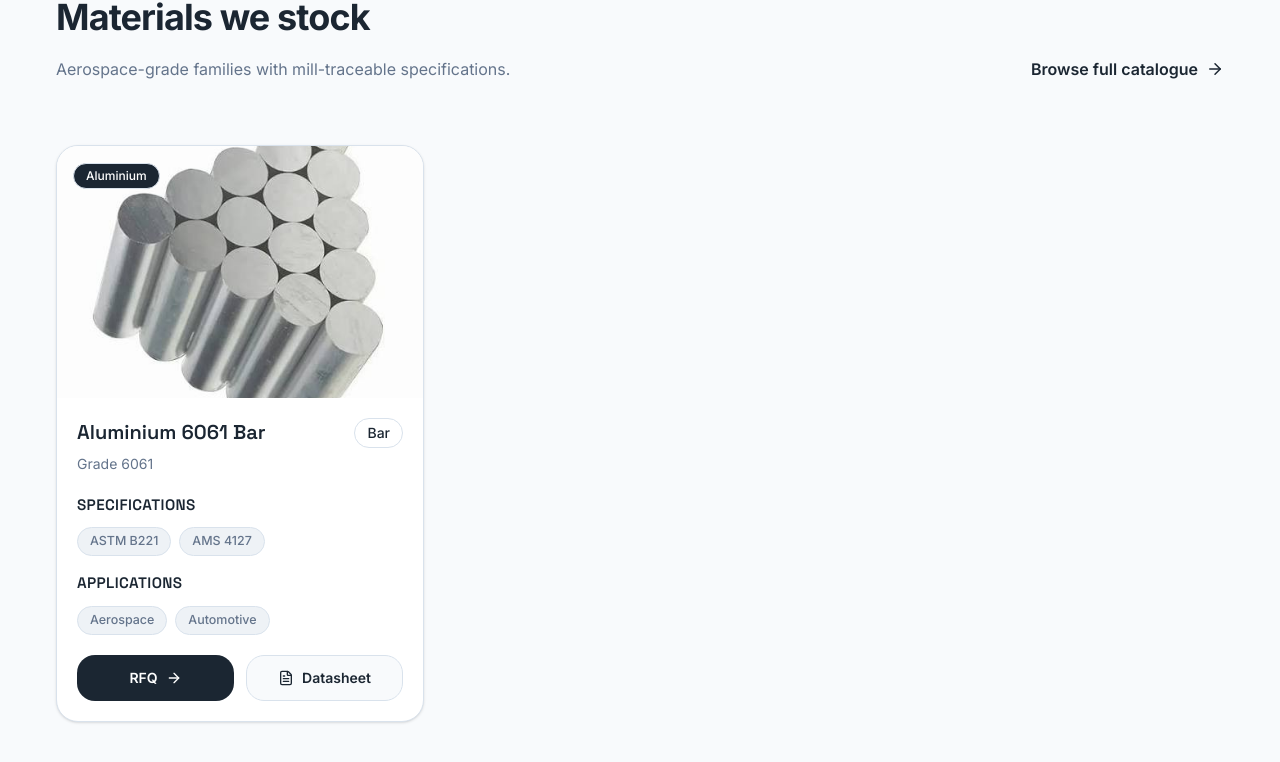
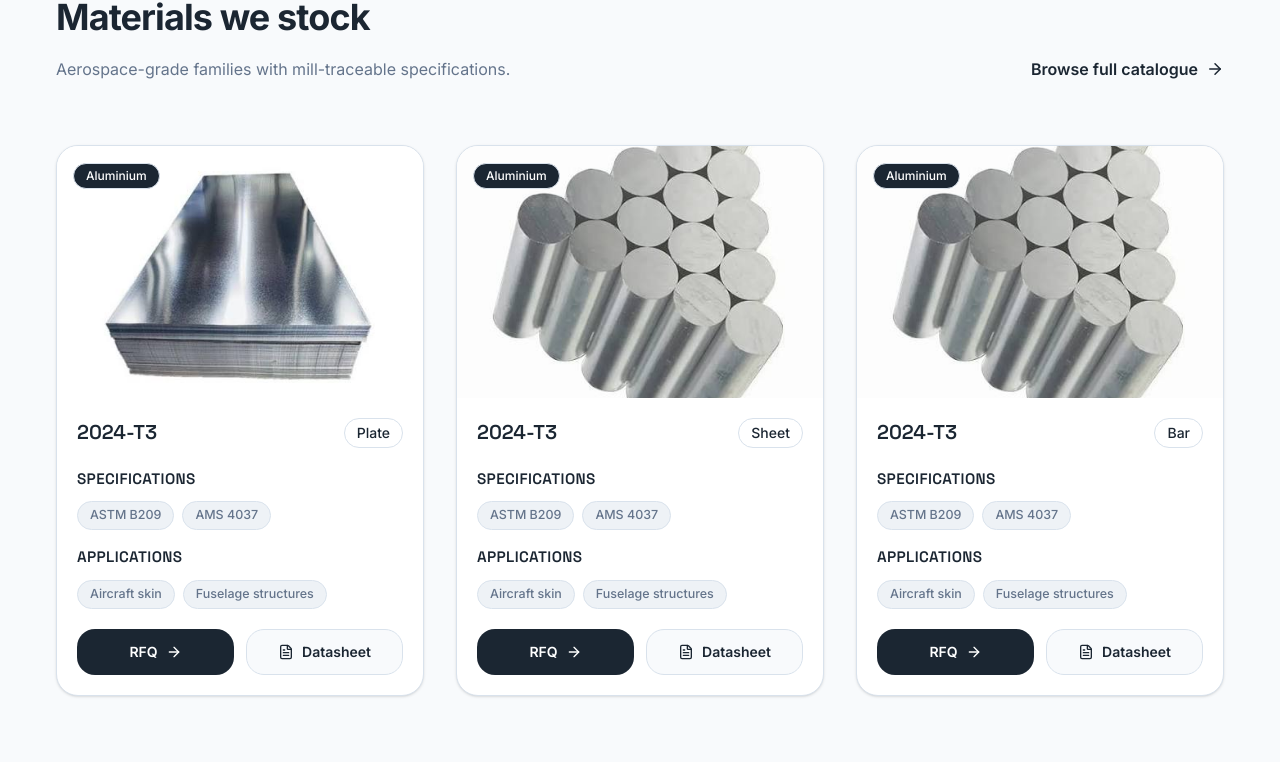
Before and after one commit to PurushottamPortfolio-Repo/alltinium, a Next.js app: page / in a window 1280 px wide. Shown: the part 1808-2570 px from the top of the page. Built offline with nearby package versions, Linux system fonts and the light colour scheme.

Commit message:
materials added

```diff
--- a/src/components/material/material-card.tsx
+++ b/src/components/material/material-card.tsx
@@ -50,12 +50,9 @@ export function MaterialCard({ material }: MaterialCardProps) {
         <div className="flex flex-col gap-4 sm:flex-row sm:items-start sm:justify-between">
           <div className="space-y-2">
             <h3 className="font-heading text-lg font-semibold text-foreground sm:text-xl">
-              {material.title}
+              {material.grade}
             </h3>
-
-            <p className="font-body text-sm text-muted-foreground">Grade {material.grade}</p>
           </div>
-
           {/* Form */}
 
           <div className="flex flex-wrap items-center gap-2">
--- a/src/data/materials/aluminium.ts
+++ b/src/data/materials/aluminium.ts
@@ -2,14 +2,37 @@ import { Material } from "@/types/material";
 import { assets } from "@/assets";
 
 export const ALUMINIUM_MATERIALS: Material[] = [
+  // 2000 series
   {
-    id: "alu-6061-bar",
-    title: "Aluminium 6061 Bar",
+    id: "alu-2024-bar",
+    title: "Aluminium 2024 Bar",
     category: "aluminium",
-    form: "bar",
-    grade: "6061",
-    specifications: ["ASTM B221", "AMS 4127"],
-    applications: ["Aerospace", "Automotive"],
+    form: "plate",
+    grade: "2024-T3",
+    specifications: ["ASTM B209", "AMS 4037"],
+    applications: ["Aircraft skin", "Fuselage structures"],
+    image: {
+      id: "alu-6061-bar-image",
+      src: assets.materials.aluminium.plate5083,
+      alt: "Aluminium 6061 Bar",
+      isPrimary: true,
+    },
+    datasheet: {
+      title: "Aluminium 6061 Bar Datasheet",
+      file: "/datasheets/aluminium/6061-bar.pdf",
+    },
+    description:
+      "Heat-treatable aluminium alloy with excellent strength, corrosion resistance and machinability.",
+    featured: true,
+  },
+  {
+    id: "alu-2024-bar",
+    title: "Aluminium 2024 Bar",
+    category: "aluminium",
+    form: "sheet",
+    grade: "2024-T3",
+    specifications: ["ASTM B209", "AMS 4037"],
+    applications: ["Aircraft skin", "Fuselage structures"],
     image: {
       id: "alu-6061-bar-image",
       src: assets.materials.aluminium.bar6061,
@@ -25,43 +48,267 @@ export const ALUMINIUM_MATERIALS: Material[] = [
     featured: true,
   },
   {
-    id: "alu-7075-bar",
-    title: "Aluminium 7075 Bar",
+    id: "alu-2024-bar",
+    title: "Aluminium 2024 Bar",
     category: "aluminium",
     form: "bar",
-    grade: "7075",
-    specifications: ["ASTM B221", "AMS 4127"],
-    applications: ["Aerospace", "Defence"],
+    grade: "2024-T3",
+    specifications: ["ASTM B209", "AMS 4037"],
+    applications: ["Aircraft skin", "Fuselage structures"],
     image: {
-      id: "alu-7075-bar-image",
-      src: assets.materials.aluminium.bar7075,
-      alt: "Aluminium 7075 Bar",
+      id: "alu-6061-bar-image",
+      src: assets.materials.aluminium.bar6061,
+      alt: "Aluminium 6061 Bar",
+      isPrimary: true,
     },
     datasheet: {
-      title: "Aluminium 7075 Bar Datasheet",
-      file: "/datasheets/aluminium/7075-bar.pdf",
+      title: "Aluminium 6061 Bar Datasheet",
+      file: "/datasheets/aluminium/6061-bar.pdf",
     },
     description:
-      "High-strength aluminium alloy used in demanding aerospace and defence components.",
+      "Heat-treatable aluminium alloy with excellent strength, corrosion resistance and machinability.",
+    featured: true,
   },
   {
-    id: "alu-5083-plate",
-    title: "Aluminium 5083 Plate",
+    id: "alu-2024-bar",
+    title: "Aluminium 2024 Bar",
+    category: "aluminium",
+    form: "rod",
+    grade: "2024-T3",
+    specifications: ["ASTM B209", "AMS 4037"],
+    applications: ["Aircraft skin", "Fuselage structures"],
+    image: {
+      id: "alu-6061-bar-image",
+      src: assets.materials.aluminium.bar6061,
+      alt: "Aluminium 6061 Bar",
+      isPrimary: true,
+    },
+    datasheet: {
+      title: "Aluminium 6061 Bar Datasheet",
+      file: "/datasheets/aluminium/6061-bar.pdf",
+    },
+    description:
+      "Heat-treatable aluminium alloy with excellent strength, corrosion resistance and machinability.",
+    featured: true,
+  },
+  {
+    id: "alu-2024-bar",
+    title: "Aluminium 2024 Bar",
+    category: "aluminium",
+    form: "wire",
+    grade: "2024-T3",
+    specifications: ["ASTM B209", "AMS 4037"],
+    applications: ["Aircraft skin", "Fuselage structures"],
+    image: {
+      id: "alu-6061-bar-image",
+      src: assets.materials.aluminium.bar6061,
+      alt: "Aluminium 6061 Bar",
+      isPrimary: true,
+    },
+    datasheet: {
+      title: "Aluminium 6061 Bar Datasheet",
+      file: "/datasheets/aluminium/6061-bar.pdf",
+    },
+    description:
+      "Heat-treatable aluminium alloy with excellent strength, corrosion resistance and machinability.",
+    featured: true,
+  },
+  {
+    id: "alu-2024-bar",
+    title: "Aluminium 2024 Bar",
+    category: "aluminium",
+    form: "extrusion",
+    grade: "2024-T3",
+    specifications: ["ASTM B209", "AMS 4037"],
+    applications: ["Aircraft skin", "Fuselage structures"],
+    image: {
+      id: "alu-6061-bar-image",
+      src: assets.materials.aluminium.bar6061,
+      alt: "Aluminium 6061 Bar",
+      isPrimary: true,
+    },
+    datasheet: {
+      title: "Aluminium 6061 Bar Datasheet",
+      file: "/datasheets/aluminium/6061-bar.pdf",
+    },
+    description:
+      "Heat-treatable aluminium alloy with excellent strength, corrosion resistance and machinability.",
+    featured: true,
+  },
+  {
+    id: "alu-2024-bar",
+    title: "Aluminium 2024 Bar",
+    category: "aluminium",
+    form: "sheet",
+    grade: "2024-T351",
+    specifications: ["ASTM B209", "AMS 4037"],
+    applications: ["Aircraft skin", "Fuselage structures"],
+    image: {
+      id: "alu-6061-bar-image",
+      src: assets.materials.aluminium.bar6061,
+      alt: "Aluminium 6061 Bar",
+      isPrimary: true,
+    },
+    datasheet: {
+      title: "Aluminium 6061 Bar Datasheet",
+      file: "/datasheets/aluminium/6061-bar.pdf",
+    },
+    description:
+      "Heat-treatable aluminium alloy with excellent strength, corrosion resistance and machinability.",
+    featured: true,
+  },
+  {
+    id: "alu-2024-bar",
+    title: "Aluminium 2024 Bar",
     category: "aluminium",
     form: "plate",
-    grade: "5083",
-    specifications: ["ASTM B209", "DIN EN 573"],
-    applications: ["Marine", "Automotive"],
+    grade: "2024-T351",
+    specifications: ["ASTM B209", "AMS 4037"],
+    applications: ["Aircraft skin", "Fuselage structures"],
     image: {
-      id: "alu-5083-plate-image",
+      id: "alu-6061-bar-image",
       src: assets.materials.aluminium.plate5083,
-      alt: "Aluminium 5083 Plate",
+      alt: "Aluminium 6061 Bar",
+      isPrimary: true,
     },
     datasheet: {
-      title: "Aluminium 5083 Plate Datasheet",
-      file: "/datasheets/aluminium/5083-plate.pdf",
+      title: "Aluminium 6061 Bar Datasheet",
+      file: "/datasheets/aluminium/6061-bar.pdf",
     },
     description:
-      "Excellent corrosion resistance and weldability for marine and structural applications.",
+      "Heat-treatable aluminium alloy with excellent strength, corrosion resistance and machinability.",
+    featured: true,
+  },
+  {
+    id: "alu-2014-bar",
+    title: "Aluminium 6061 Bar",
+    category: "aluminium",
+    form: "plate",
+    grade: "2014-T6",
+    specifications: ["ASTM B209", "AMS 4037"],
+    applications: ["Aircraft skin", "Fuselage structures"],
+    image: {
+      id: "alu-6061-bar-image",
+      src: assets.materials.aluminium.plate5083,
+      alt: "Aluminium 6061 Bar",
+      isPrimary: true,
+    },
+    datasheet: {
+      title: "Aluminium 6061 Bar Datasheet",
+      file: "/datasheets/aluminium/6061-bar.pdf",
+    },
+    description:
+      "Heat-treatable aluminium alloy with excellent strength, corrosion resistance and machinability.",
+    featured: true,
+  },
+  {
+    id: "alu-2014-bar",
+    title: "Aluminium 6061 Bar",
+    category: "aluminium",
+    form: "sheet",
+    grade: "2014-T6",
+    specifications: ["ASTM B209", "AMS 4037"],
+    applications: ["Aircraft skin", "Fuselage structures"],
+    image: {
+      id: "alu-6061-bar-image",
+      src: assets.materials.aluminium.bar6061,
+      alt: "Aluminium 6061 Bar",
+      isPrimary: true,
+    },
+    datasheet: {
+      title: "Aluminium 6061 Bar Datasheet",
+      file: "/datasheets/aluminium/6061-bar.pdf",
+    },
+    description:
+      "Heat-treatable aluminium alloy with excellent strength, corrosion resistance and machinability.",
+    featured: true,
+  },
+  {
+    id: "alu-2014-bar",
+    title: "Aluminium 6061 Bar",
+    category: "aluminium",
+    form: "bar",
+    grade: "2014-T6",
+    specifications: ["ASTM B209", "AMS 4037"],
+    applications: ["Aircraft skin", "Fuselage structures"],
+    image: {
+      id: "alu-6061-bar-image",
+      src: assets.materials.aluminium.bar6061,
+      alt: "Aluminium 6061 Bar",
+      isPrimary: true,
+    },
+    datasheet: {
+      title: "Aluminium 6061 Bar Datasheet",
+      file: "/datasheets/aluminium/6061-bar.pdf",
+    },
+    description:
+      "Heat-treatable aluminium alloy with excellent strength, corrosion resistance and machinability.",
+    featured: true,
+  },
+  {
+    id: "alu-2014-bar",
+    title: "Aluminium 6061 Bar",
+    category: "aluminium",
+    form: "rod",
+    grade: "2014-T6",
+    specifications: ["ASTM B209", "AMS 4037"],
+    applications: ["Aircraft skin", "Fuselage structures"],
+    image: {
+      id: "alu-6061-bar-image",
+      src: assets.materials.aluminium.bar6061,
+      alt: "Aluminium 6061 Bar",
+      isPrimary: true,
+    },
+    datasheet: {
+      title: "Aluminium 6061 Bar Datasheet",
+      file: "/datasheets/aluminium/6061-bar.pdf",
+    },
+    description:
+      "Heat-treatable aluminium alloy with excellent strength, corrosion resistance and machinability.",
+    featured: true,
+  },
+  {
+    id: "alu-2014-bar",
+    title: "Aluminium 6061 Bar",
+    category: "aluminium",
+    form: "forging",
+    grade: "2014-T6",
+    specifications: ["ASTM B209", "AMS 4037"],
+    applications: ["Aircraft skin", "Fuselage structures"],
+    image: {
+      id: "alu-6061-bar-image",
+      src: assets.materials.aluminium.bar6061,
+      alt: "Aluminium 6061 Bar",
+      isPrimary: true,
+    },
+    datasheet: {
+      title: "Aluminium 6061 Bar Datasheet",
+      file: "/datasheets/aluminium/6061-bar.pdf",
+    },
+    description:
+      "Heat-treatable aluminium alloy with excellent strength, corrosion resistance and machinability.",
+    featured: true,
+  },
+  {
+    id: "alu-2014-bar",
+    title: "Aluminium 6061 Bar",
+    category: "aluminium",
+    form: "extrusion",
+    grade: "2014-T6",
+    specifications: ["ASTM B209", "AMS 4037"],
+    applications: ["Aircraft skin", "Fuselage structures"],
+    image: {
+      id: "alu-6061-bar-image",
+      src: assets.materials.aluminium.bar6061,
+      alt: "Aluminium 6061 Bar",
+      isPrimary: true,
+    },
+    datasheet: {
+      title: "Aluminium 6061 Bar Datasheet",
+      file: "/datasheets/aluminium/6061-bar.pdf",
+    },
+    description:
+      "Heat-treatable aluminium alloy with excellent strength, corrosion resistance and machinability.",
+    featured: true,
   },
 ];
--- a/src/data/materials/categories.ts
+++ b/src/data/materials/categories.ts
@@ -3,4 +3,6 @@ export const MATERIAL_CATEGORIES = [
   { id: "titanium", name: "Titanium" },
   { id: "nickel-superalloys", name: "Nickel Superalloys" },
   { id: "special-steels", name: "Special Steels" },
+  { id: "tungsten", name: "Tungsten" },
+  { id: "Critical & Strategic Minerals", name: "Critical & Strategic Minerals" },
 ] as const;
--- a/src/data/materials/forms.ts
+++ b/src/data/materials/forms.ts
@@ -1,7 +1,11 @@
 export const MATERIAL_FORMS = [
-  { id: "bar", name: "Bar" },
   { id: "plate", name: "Plate" },
   { id: "sheet", name: "Sheet" },
+  { id: "foil", name: "Foil" },
+  { id: "bar", name: "Bar" },
+  { id: "flat/square/hex bar", name: "Flat/Square/Hex Bar" },
+  { id: "rod", name: "Rod" },
+
   { id: "pipe", name: "Pipe" },
   { id: "tube", name: "Tube" },
   { id: "wire", name: "Wire" },
--- a/src/types/material.ts
+++ b/src/types/material.ts
@@ -41,7 +41,7 @@ export interface Material {
   title: string;
 
   category: string; // Category ID
-  form: string; // Form ID
+  form: string; // Forms ID
 
   specifications: string[]; // Specification IDs
   applications: string[]; // Application IDs
```
Also changed, not shown: 1 other file (tests, documents, lock files or other folders).
